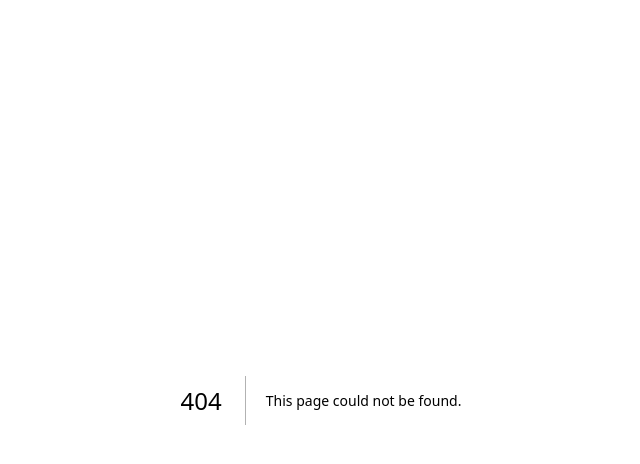
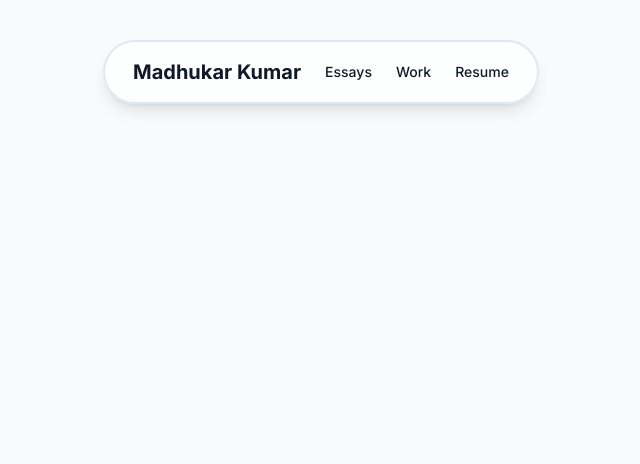
Before and after one commit to madhukarkumar/mk-vercel-portfolio, a Next.js app: page /essays in a window 1280 px wide. Before the commit this address had no page. Shown: the top 464 px of the page, without its empty margins (319-959 px from the left). Built offline with nearby package versions, Linux system fonts and the light colour scheme.

Commit message:
Added header no links yet

```diff
--- /dev/null
+++ b/app/essays/page.tsx
@@ -0,0 +1,20 @@
+import { HeaderMenu } from '@/components/header-menu'
+import { ThemeProvider } from '@/components/theme-provider'
+
+export default function EssaysPage() {
+  return (
+    <ThemeProvider
+      attribute="class"
+      defaultTheme="system"
+      enableSystem
+      disableTransitionOnChange
+    >
+      <div className="min-h-screen bg-gray-50 dark:bg-gray-900 text-gray-900 dark:text-gray-100 transition-colors">
+        <HeaderMenu />
+        <div className="container mx-auto p-4 md:p-8 max-w-7xl">
+          {/* Essays content will go here */}
+        </div>
+      </div>
+    </ThemeProvider>
+  )
+}
--- a/app/page.tsx
+++ b/app/page.tsx
@@ -13,6 +13,7 @@ import { ThemeToggle } from '@/components/theme-toggle'
 import { BentoGrid, BentoGridItem } from '@/components/ui/bento-grid'
 import { SkeletonOne, SkeletonTwo, SkeletonThree, SkeletonFour, SkeletonFive } from '@/components/bento-skeletons'
 import GridPattern from '@/components/magicui/grid-pattern'
+import { HeaderMenu } from '@/components/header-menu'
 
 export default function Page() {
   return (
@@ -23,6 +24,7 @@ export default function Page() {
       disableTransitionOnChange
     >
       <div className="min-h-screen bg-gray-50 dark:bg-gray-900 text-gray-900 dark:text-gray-100 transition-colors">
+        <HeaderMenu />
         <div className="container mx-auto p-4 md:p-8 max-w-7xl">
           {/* Theme Toggle */}
           <div className="fixed right-4 top-4 z-50">
--- /dev/null
+++ b/app/resume/page.tsx
@@ -0,0 +1,20 @@
+import { HeaderMenu } from '@/components/header-menu'
+import { ThemeProvider } from '@/components/theme-provider'
+
+export default function ResumePage() {
+  return (
+    <ThemeProvider
+      attribute="class"
+      defaultTheme="system"
+      enableSystem
+      disableTransitionOnChange
+    >
+      <div className="min-h-screen bg-gray-50 dark:bg-gray-900 text-gray-900 dark:text-gray-100 transition-colors">
+        <HeaderMenu />
+        <div className="container mx-auto p-4 md:p-8 max-w-7xl">
+          {/* Resume content will go here */}
+        </div>
+      </div>
+    </ThemeProvider>
+  )
+}
--- /dev/null
+++ b/app/work/page.tsx
@@ -0,0 +1,20 @@
+import { HeaderMenu } from '@/components/header-menu'
+import { ThemeProvider } from '@/components/theme-provider'
+
+export default function WorkPage() {
+  return (
+    <ThemeProvider
+      attribute="class"
+      defaultTheme="system"
+      enableSystem
+      disableTransitionOnChange
+    >
+      <div className="min-h-screen bg-gray-50 dark:bg-gray-900 text-gray-900 dark:text-gray-100 transition-colors">
+        <HeaderMenu />
+        <div className="container mx-auto p-4 md:p-8 max-w-7xl">
+          {/* Work content will go here */}
+        </div>
+      </div>
+    </ThemeProvider>
+  )
+}
--- /dev/null
+++ b/components/header-menu.tsx
@@ -0,0 +1,35 @@
+export function HeaderMenu() {
+  return (
+    <nav className="sticky top-10 z-50 w-full pointer-events-none">
+      <div className="container max-w-[500px] mx-auto pointer-events-auto">
+        <div className="h-16 bg-background/70 backdrop-blur-md shadow-lg rounded-full border-[2px]">
+          <div className="flex justify-center gap-6 flex-row h-full items-center">
+            <a href="/" className="flex items-center space-x-2">
+              <span className="font-heading text-xl font-bold">Madhukar Kumar</span>
+            </a>
+            <div className="hidden md:flex items-center justify-center space-x-6">
+              <a
+                href="/essays"
+                className="text-sm font-medium transition-colors hover:text-primary relative after:absolute after:bottom-0 after:left-0 after:h-[2px] after:w-0 after:bg-primary after:transition-all hover:after:w-full"
+              >
+                Essays
+              </a>
+              <a
+                href="/work"
+                className="text-sm font-medium transition-colors hover:text-primary relative after:absolute after:bottom-0 after:left-0 after:h-[2px] after:w-0 after:bg-primary after:transition-all hover:after:w-full"
+              >
+                Work
+              </a>
+              <a
+                href="/resume"
+                className="text-sm font-medium transition-colors hover:text-primary relative after:absolute after:bottom-0 after:left-0 after:h-[2px] after:w-0 after:bg-primary after:transition-all hover:after:w-full"
+              >
+                Resume
+              </a>
+            </div>
+          </div>
+        </div>
+      </div>
+    </nav>
+  );
+}
```
